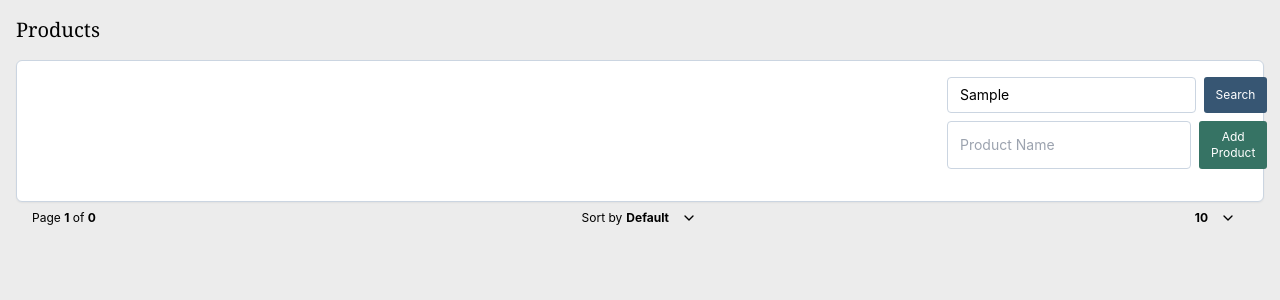
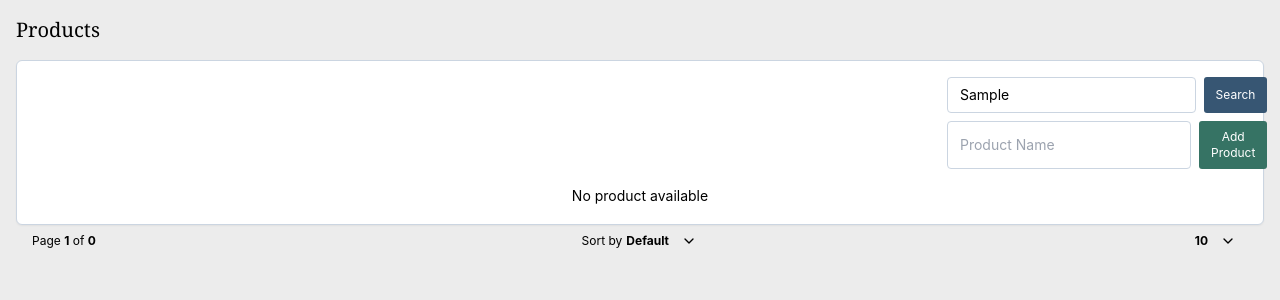
Before and after one commit to Uhliber/vue-product-table, a Vue app: page / in a window 1280 px wide. Both pictures are taken after typing "Sample" into the empty fields and a click on the button "Search". Shown: the top 300 px of the page. Built offline with nearby package versions, Linux system fonts and the light colour scheme.

Commit message:
improve search ux

```diff
--- a/src/App.vue
+++ b/src/App.vue
@@ -108,7 +108,7 @@ function handleUpdateProduct(product) {
       <template #header>
         <div class="grid max-w-[300px] ml-0 xs:ml-auto">
           <div class="grid xxs:flex gap-2">
-            <FormInput v-model="searchInput" type="text" placeholder="Find a Product" class="flex-grow"/>
+            <FormInput v-model="searchInput" type="text" placeholder="Find a Product" class="flex-grow" @keyup.enter="handleSearch"/>
             <ButtonElement @click="handleSearch">
               Search
             </ButtonElement>
@@ -123,9 +123,12 @@ function handleUpdateProduct(product) {
       </template>
 
       <template #default>
-        <ProductList :products="filteredProducts[currentPage - 1]" class="mt-4 grid grid-cols-1 gap-x-4 md:grid-cols-2" v-slot="{ product, index }">
+        <ProductList v-if="filteredProducts.length" :products="filteredProducts[currentPage - 1]" class="mt-4 grid grid-cols-1 gap-x-4 md:grid-cols-2" v-slot="{ product, index }">
           <ProductListItem :product="product" @update:product="handleUpdateProduct"/>
         </ProductList>
+        <p v-else class="mt-4 text-center">
+          No product available
+        </p>
       </template>
 
       <template #footer>
```
